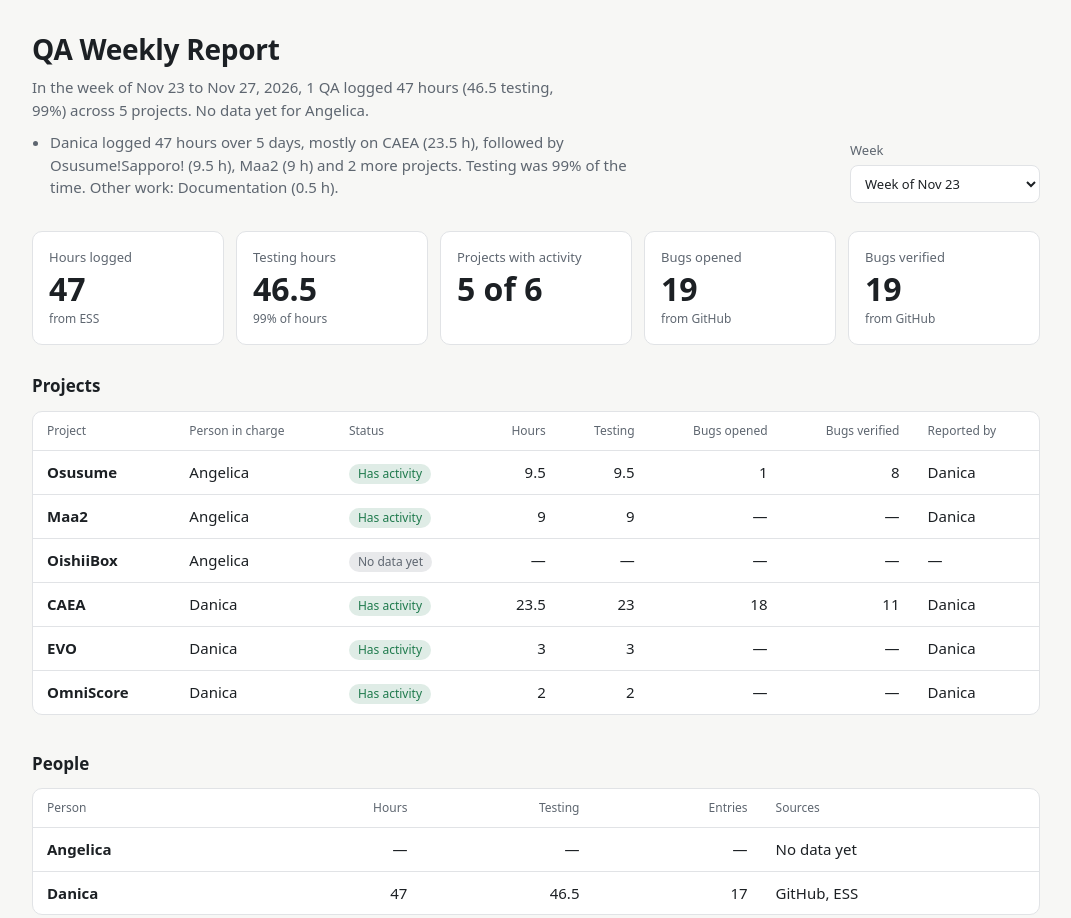
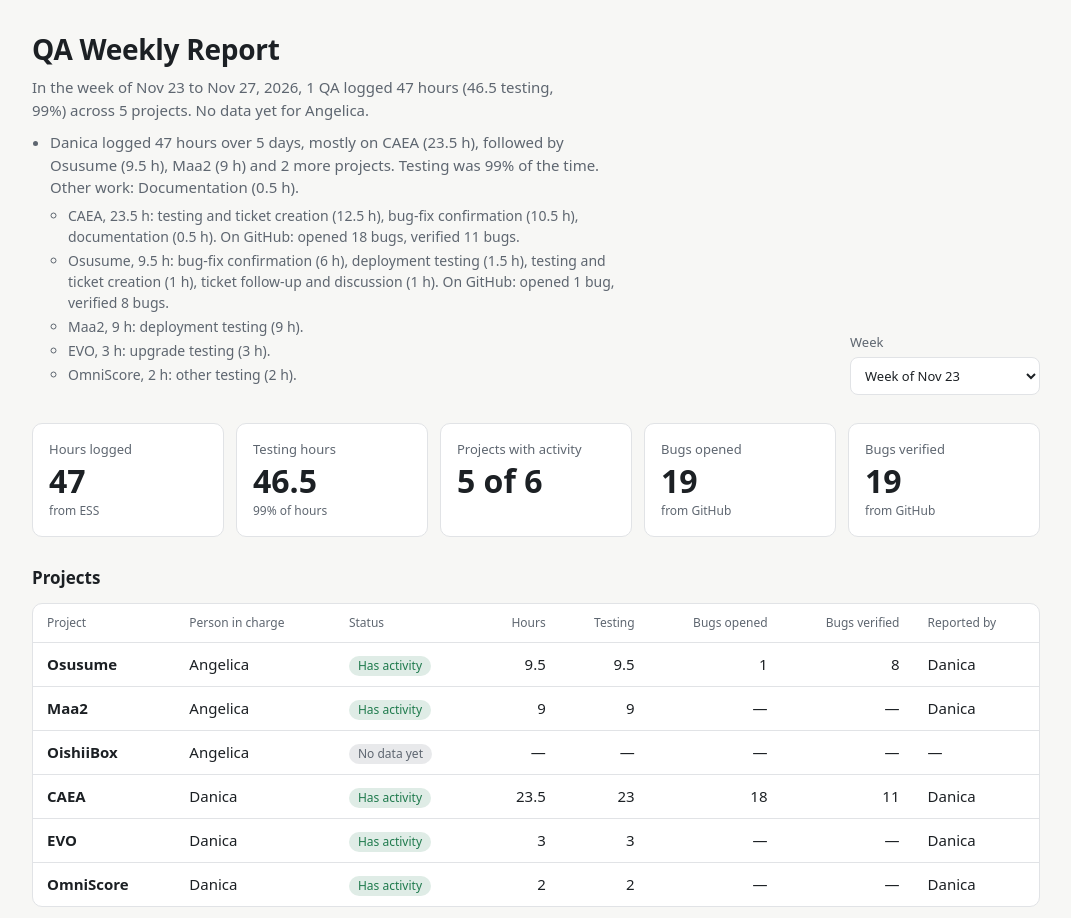
Before and after one commit to DanDanica/qa-weekly-report, a plain HTML site: page index.html in a window 1280 px wide. Shown: the top 918 px of the page, without its empty margins (104-1175 px from the left). Drawn offline with Linux system fonts and the light colour scheme.

Commit message:
Update QA weekly numbers
Co-Authored-By: Claude Sonnet 5.5 <noreply@anthropic.com>

```diff
--- a/index.html
+++ b/index.html
@@ -26,6 +26,8 @@
   .lede { margin: 6px 0 0; color: var(--muted); max-width: 62ch; }
   .brief { margin: 10px 0 0; padding-left: 18px; color: var(--muted); max-width: 70ch; }
   .brief li { margin: 4px 0; }
+  .brief-detail { margin: 6px 0 10px; padding-left: 18px; font-size: 14px; }
+  .brief-detail li { margin: 3px 0; }
   .lede b { color: var(--fg); font-variant-numeric: tabular-nums; }
   label { display: flex; flex-direction: column; gap: 4px; font-size: 13px; color: var(--muted); }
   select { font: inherit; color: var(--fg); background: var(--panel); border: 1px solid var(--line); border-radius: 8px; padding: 8px 10px; min-width: 190px; }
@@ -139,7 +141,13 @@
     const brief = $('brief');
     if (!w.summary || !w.summary.headline) { brief.replaceChildren(); return; }
     $('lede').textContent = w.summary.headline;
-    brief.replaceChildren(...Object.values(w.summary.people || {}).map((t) => el('li', { textContent: t })));
+    const details = w.summary.details || {};
+    brief.replaceChildren(...Object.entries(w.summary.people || {}).map(([name, t]) => {
+      const li = el('li', { textContent: t });
+      const lines = details[name] || [];
+      if (lines.length) li.append(el('ul', { className: 'brief-detail' }, ...lines.map((l) => el('li', { textContent: l }))));
+      return li;
+    }));
   }
 
   function drawProjects(w) {
```
Also changed, not shown: data.js (+1 -1 lines).
